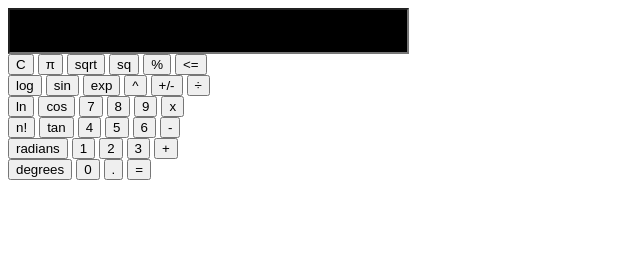
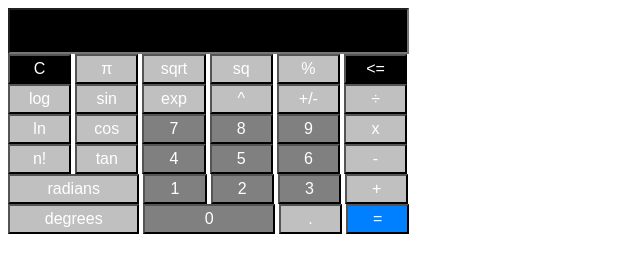
Before and after one commit to GaziT1/Calculator, a plain HTML site: page Index.html in a window 1280 px wide. Shown: the whole page, without its empty margins (0-640 px from the left). Drawn offline with Linux system fonts and the light colour scheme.

Commit message:
Update Index.html

```diff
--- a/Index.html
+++ b/Index.html
@@ -7,38 +7,38 @@
 	</head>
 	<body>
 		<input type = "text" id= "output"></input><br>
-		<button type = "button" id = "btnclear">C</button>
-		<button type = "button" id = "btnpi">π</button>
-		<button type = "button" id = "btnsqrt">sqrt</button>
-		<button type = "button" id = "btnsq">sq</button>
-		<button type = "button" id = "btnpercent">%</button>
-		<button type = "button" id = "btnbackspace"><=</button><br>
-		<button type = "button" id = "btnlog">log</button>
-		<button type = "button" id = "btnsin">sin</button>
-		<button type = "button" id = "btnexp">exp</button>
-		<button type = "button" id = "btnpower">^</button>
-		<button type = "button" id = "btnnegpos">+/-</button>
-		<button type = "button" id = "btndiv">÷</button><br>
-		<button type = "button" id = "btnln">ln</button>
-		<button type = "button" id = "btncos">cos</button>
-		<button type = "button" id = "btnseven">7</button>
-		<button type = "button" id = "btneight">8</button>
-		<button type = "button" id = "btnnine">9</button>
-		<button type = "button" id = "btnmult">x</button><br>
-		<button type = "button" id = "btnfactorial">n!</button>
-		<button type = "button" id = "btntan">tan</button>
-		<button type = "button" id = "btnfour">4</button>
-		<button type = "button" id = "btnfive">5</button>
-		<button type = "button" id = "btnsix">6</button>
-		<button type = "button" id = "btnsub">-</button><br>
-		<button type = "button" id = "btnradians">radians</button>
-		<button type = "button" id = "btnone">1</button>
-		<button type = "button" id = "btntwo">2</button>
-		<button type = "button" id = "btnthree">3</button>
-		<button type = "button" id = "btnadd">+</button><br>
-		<button type = "button" id = "btndegrees">degrees</button>
-		<button type = "button" id = "btnzero">0</button>
-		<button type = "button" id = "btnpoint">.</button>
-		<button type = "button" id = "btnequals">=</button>
+		<button type = "button" id= "black" name = "btnclear">C</button>
+		<button type = "button" id= "grey" name = "btnpi">π</button>
+		<button type = "button" id= "grey" name = "btnsqrt">sqrt</button>
+		<button type = "button" id= "grey" name = "btnsq">sq</button>
+		<button type = "button" id= "grey" name = "btnpercent">%</button>
+		<button type = "button" id= "black" name = "btnbackspace"><=</button><br>
+		<button type = "button" id= "grey" name = "btnlog">log</button>
+		<button type = "button" id= "grey" name = "btnsin">sin</button>
+		<button type = "button" id= "grey" name = "btnexp">exp</button>
+		<button type = "button" id= "grey" name = "btnpower">^</button>
+		<button type = "button" id= "grey" name = "btnnegpos">+/-</button>
+		<button type = "button" id= "grey" name = "btndiv">÷</button><br>
+		<button type = "button" id= "grey" name = "btnln">ln</button>
+		<button type = "button" id= "grey" name = "btncos">cos</button>
+		<button type = "button" id= "darkgrey" name = "btnseven">7</button>
+		<button type = "button" id= "darkgrey" name = "btneight">8</button>
+		<button type = "button" id= "darkgrey" name = "btnnine">9</button>
+		<button type = "button" id= "grey" name = "btnmult">x</button><br>
+		<button type = "button" id= "grey" name = "btnfactorial">n!</button>
+		<button type = "button" id= "grey" name = "btntan">tan</button>
+		<button type = "button" id= "darkgrey" name = "btnfour">4</button>
+		<button type = "button" id= "darkgrey" name = "btnfive">5</button>
+		<button type = "button" id= "darkgrey" name = "btnsix">6</button>
+		<button type = "button" id= "grey" name = "btnsub">-</button><br>
+		<button type = "button" id= "greylong" name = "btnradians">radians</button>
+		<button type = "button" id= "darkgrey" name = "btnone">1</button>
+		<button type = "button" id= "darkgrey" name = "btntwo">2</button>
+		<button type = "button" id= "darkgrey" name = "btnthree">3</button>
+		<button type = "button" id= "grey" name = "btnadd">+</button><br>
+		<button type = "button" id= "greylong" name = "btndegrees">degrees</button>
+		<button type = "button" id= "darkgreylong" name = "btnzero">0</button>
+		<button type = "button" id= "grey" name = "btnpoint">.</button>
+		<button type = "button" id= "blue" name = "btnequals">=</button>
 	</body>
 </html>
```
